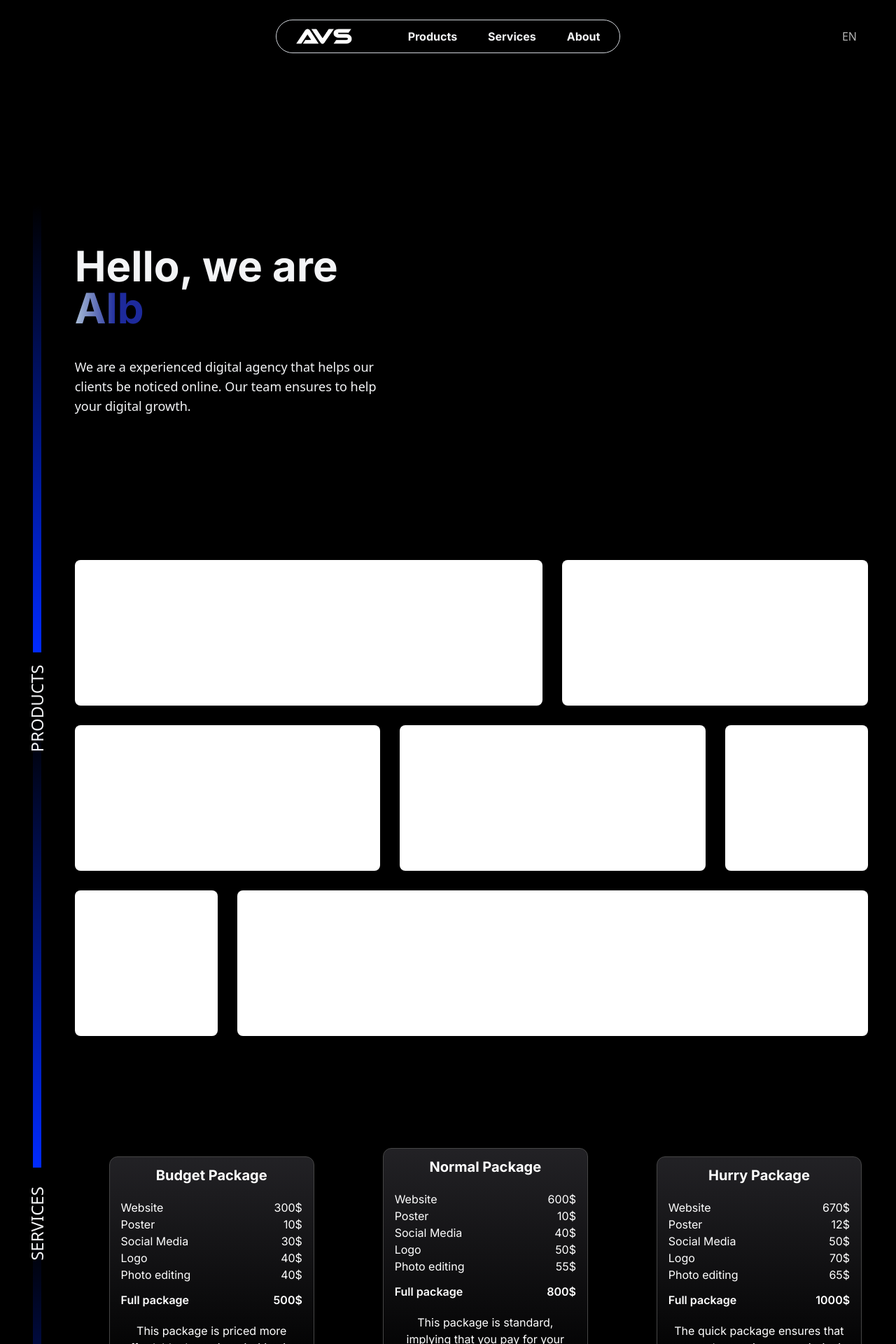
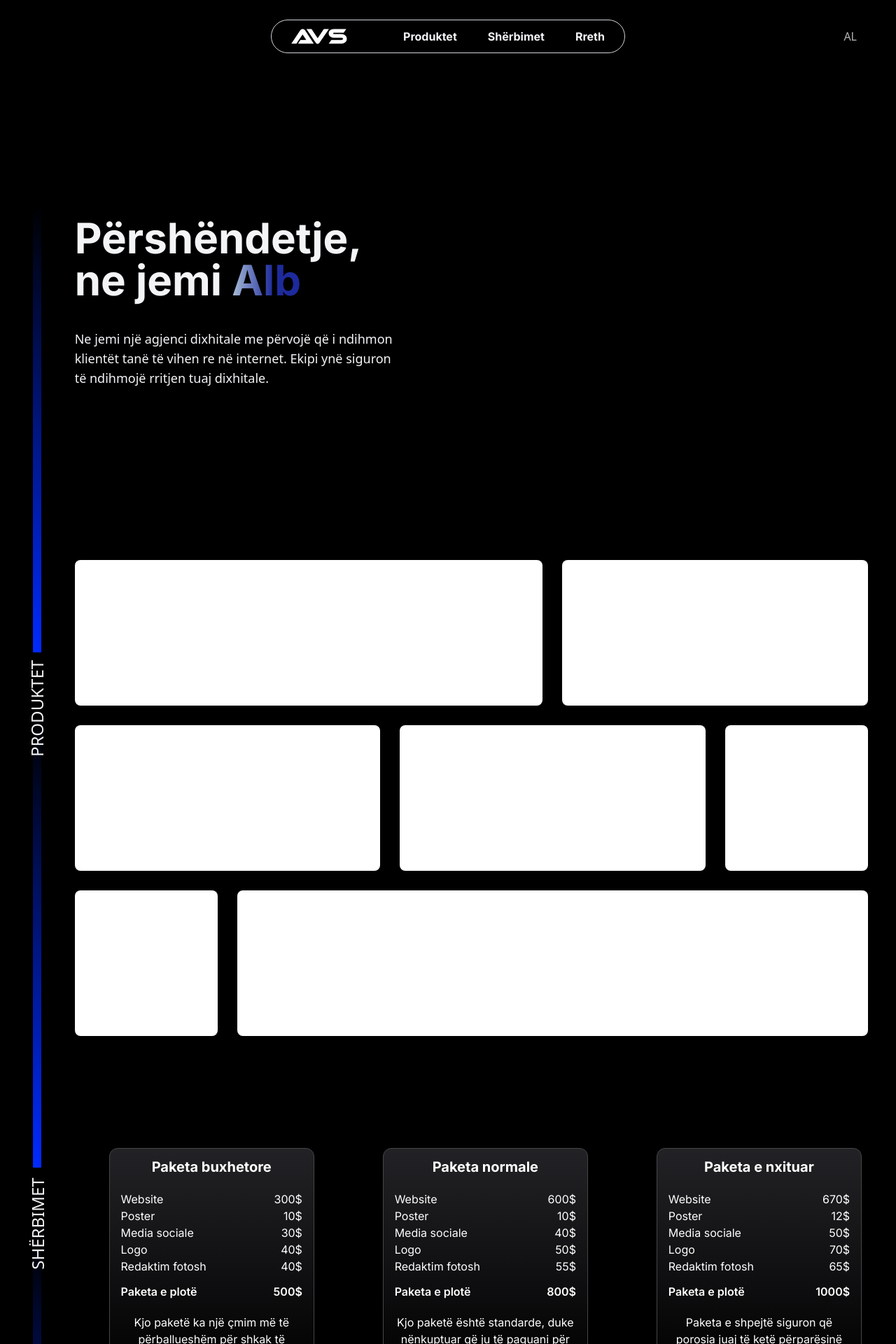
Before and after one commit to ArmendTahiraga/AVS, a React (Vite) app: page / in a window 1280 px wide. Shown: the top 1920 px of the page at 70% size. Built offline with nearby package versions, Linux system fonts and the light colour scheme.

Commit message:
Added react router and fixed links also made a few UI fixes

```diff
--- a/package.json
+++ b/package.json
@@ -14,6 +14,7 @@
     "framer-motion": "^10.16.5",
     "react": "^18.2.0",
     "react-dom": "^18.2.0",
+    "react-router-dom": "^6.21.2",
     "react-simple-typewriter": "^5.0.1"
   },
   "devDependencies": {
--- a/src/App.tsx
+++ b/src/App.tsx
@@ -1,24 +1,12 @@
-import About from "./Components/About";
+import { Outlet } from "react-router-dom";
+import Nav from "./Components/Nav";
 import Footer from "./Components/Footer";
-import Guide from "./Components/Guide";
-import Hero from "./Components/Hero";
-import Nav from "./Components/Nav";
-import Products from "./Components/Products";
-import Services from "./Components/Services";
 
 function App() {
 	return (
 		<div className="bg-black">
 			<Nav />
-			<div className="grid grid-cols-12">
-				<Guide />
-				<div className="col-span-11">
-					<Hero />
-					<Products />
-					<Services />
-					<About />
-				</div>
-			</div>
+			<Outlet />
 			<Footer />
 		</div>
 	);
--- a/src/Components/Footer.tsx
+++ b/src/Components/Footer.tsx
@@ -3,6 +3,7 @@ import email from "../../images/email.png";
 import phone from "../../images/phone.png";
 import location from "../../images/location.png";
 import instagram from "../../images/instagram.png";
+import { Link } from "react-router-dom";
 
 const Footer = () => {
 	return (
@@ -29,7 +30,9 @@ const Footer = () => {
 					</div>
 				</div>
 				<div className="md:w-[30%] order-1 md:order-2 mb-5 md:mb-0">
-					<img src={logo} alt="" className="md:w-[40%] md:ms-auto" />
+					<Link to="/">
+						<img src={logo} alt="" className="md:w-[40%] md:ms-auto" />
+					</Link>
 				</div>
 			</div>
 		</div>
--- a/src/Components/Hero.tsx
+++ b/src/Components/Hero.tsx
@@ -16,7 +16,7 @@ const Hero = () => {
 
 	return (
 		<motion.div
-			className="h-hero flex justify-between items-center flex-col md:flex-row"
+			className="h-hero flex justify-between items-center flex-col md:flex-row p-hero"
 			variants={{
 				hidden: {
 					paddingTop: "80px",
--- a/src/Components/Nav.tsx
+++ b/src/Components/Nav.tsx
@@ -2,6 +2,7 @@ import React, { useContext } from "react";
 import { Context } from "../Context";
 import logo from "../../images/logo2.png";
 import { motion } from "framer-motion";
+import { Link } from "react-router-dom";
 
 const Nav: React.FC = () => {
 	const { language, changeLanguage, isMenuActive, handleMenuClick } = useContext(Context);
@@ -9,7 +10,9 @@ const Nav: React.FC = () => {
 	return (
 		<div className="w-full pt-7">
 			<div className="bg-[#00000047] w-4/5 md:w-max h-12 rounded-3xl flex justify-between items-center mx-auto ps-7 pe-4 md:px-7 border border-gray-300">
-				<img src={logo} className="me-20 w-20" alt="logo" />
+				<Link to="/">
+					<img src={logo} className="me-20 w-20" alt="logo" />
+				</Link>
 				<div className="hidden md:block">
 					<a href="#products" className="text-gray-100 inline font-inter font-bold cursor-pointer">
 						{language === "EN" ? "Products" : "Produktet"}
--- a/src/Components/Services.tsx
+++ b/src/Components/Services.tsx
@@ -1,7 +1,7 @@
-import { useContext } from "react";
-import { Context } from "../Context";
+import { useContext } from "react";import { Context } from "../Context";
 import Service from "./Service";
 import { services } from "../Data/data";
+import { Link } from "react-router-dom";
 
 const Services = () => {
 	const { language } = useContext(Context);
@@ -21,9 +21,11 @@ const Services = () => {
 				))}
 			</div>
 			<div className="w-full flex justify-center mt-3 md:mt-10">
-				<button type="button" className="bg-[#d9d9d9] font-bold text-2xl px-12 py-4 rounded-full text-center">
-					{language === "EN" ? "Order now" : "Porositni tani"}
-				</button>
+				<Link to="/order">
+					<button type="button" className="bg-[#d9d9d9] font-bold text-2xl px-12 py-4 rounded-full text-center">
+						{language === "EN" ? "Order now" : "Porositni tani"}
+					</button>
+				</Link>
 			</div>
 		</div>
 	);
--- a/src/Context.tsx
+++ b/src/Context.tsx
@@ -12,7 +12,7 @@ export const Context = createContext<ContextType>({
 });
 
 const ContextProvider: React.FC<{ children: JSX.Element }> = ({ children }) => {
-	const [language, setLanguage] = useState<"EN" | "AL">("EN");
+	const [language, setLanguage] = useState<"EN" | "AL">("AL");
 	const [hasScrolled, setHasScrolled] = useState<boolean>(false);
 	const [isMenuActive, setIsMenuActive] = useState<boolean>(false);
 	const [heights, setHeights] = useState<number[]>([0]);
--- /dev/null
+++ b/src/Pages/HomePage.tsx
@@ -0,0 +1,21 @@
+import About from "../Components/About";
+import Guide from "../Components/Guide";
+import Hero from "../Components/Hero";
+import Products from "../Components/Products";
+import Services from "../Components/Services";
+
+const HomePage = () => {
+	return (
+		<div className="grid grid-cols-12">
+			<Guide />
+			<div className="col-span-11">
+				<Hero />
+				<Products />
+				<Services />
+				<About />
+			</div>
+		</div>
+	);
+};
+
+export default HomePage;
--- /dev/null
+++ b/src/Pages/OrderPage.tsx
@@ -0,0 +1,5 @@
+const OrderPage = () => {
+	return <div>OrderPage</div>;
+};
+
+export default OrderPage;
--- a/src/index.css
+++ b/src/index.css
@@ -14,6 +14,12 @@ html {
 @media (max-width: 768px) {
 	.about-us {
 		background-image: none;
+	}
+}
+
+@media (min-width: 768px) {
+	.p-hero {
+		padding-top: 0 !important;
 	}
 }
 
--- a/src/main.tsx
+++ b/src/main.tsx
@@ -1,13 +1,23 @@
 import React from "react";
+import { BrowserRouter, Route, Routes } from "react-router-dom";
 import ReactDOM from "react-dom/client";
 import ContextProvider from "./Context.tsx";
 import App from "./App.tsx";
 import "./index.css";
+import HomePage from "./Pages/HomePage.tsx";
+import OrderPage from "./Pages/OrderPage.tsx";
 
 ReactDOM.createRoot(document.getElementById("root")!).render(
 	<React.StrictMode>
-		<ContextProvider>
-			<App />
-		</ContextProvider>
+		<BrowserRouter>
+			<ContextProvider>
+				<Routes>
+					<Route path="/" element={<App />}>
+						<Route path="" element={<HomePage />} />
+						<Route path="order" element={<OrderPage />} />
+					</Route>
+				</Routes>
+			</ContextProvider>
+		</BrowserRouter>
 	</React.StrictMode>
 );
```
Also changed, not shown: 1 other file (tests, documents, lock files or other folders).
